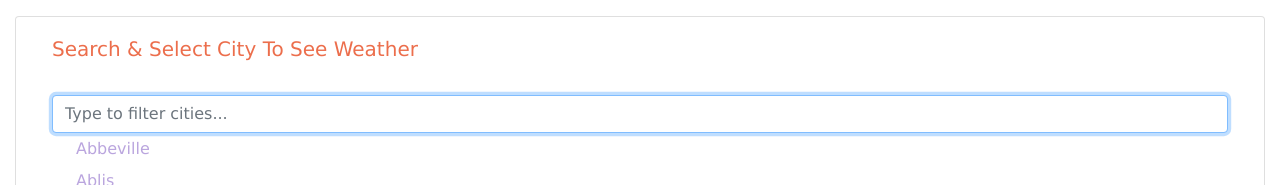
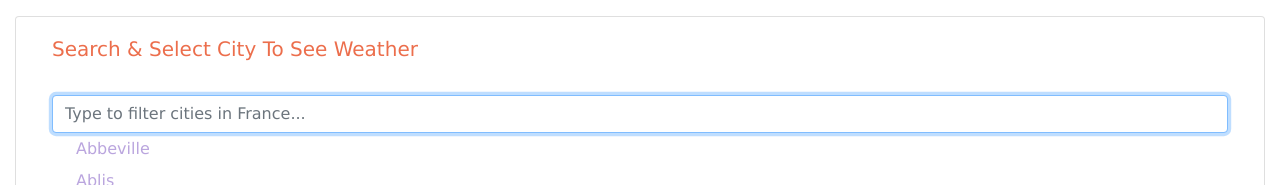
Before and after one commit to shamsme123/weather-app-react, a React app: page / in a window 1280 px wide. Shown: the top 185 px of the page. Built offline with nearby package versions, Linux system fonts and the light colour scheme.

Commit message:
Updated reade me

```diff
--- a/src/components/Home/HomeComponent.js
+++ b/src/components/Home/HomeComponent.js
@@ -75,7 +75,8 @@ const HomeComponent = () => {
                     <Card style={{minHeight: "20rem"}}>
                         {appState.showLoader ? <Loader/> : null}
                         {appState.selectedCityName ? <Card.Body>
-                            <h6 className='pb-5 mb-10'>* Weather today and Forecast for the next 3 days</h6>
+                            <h6 className='pb-1 small'>* Current and Forecasted Weather for the next 3 days</h6>
+                            <h6 className='pb-3 mb-5 small'>* Forecasts are only for the first 3 hours of the day</h6>
                             <Row>
                                 <Col className='text-center'>
                                     <h5 className='label-headings'>City</h5>
--- a/src/components/ReusableComponents/DropDown.js
+++ b/src/components/ReusableComponents/DropDown.js
@@ -35,7 +35,7 @@ const CustomMenu = React.forwardRef(
       >
         <Form.Control
           autoFocus
-          placeholder="Type to filter cities..."
+          placeholder="Type to filter cities in France..."
           onChange={(e) => setValue(e.target.value)}
           value={value}
         />
```
Also changed, not shown: 1 other file (tests, documents, lock files or other folders).
